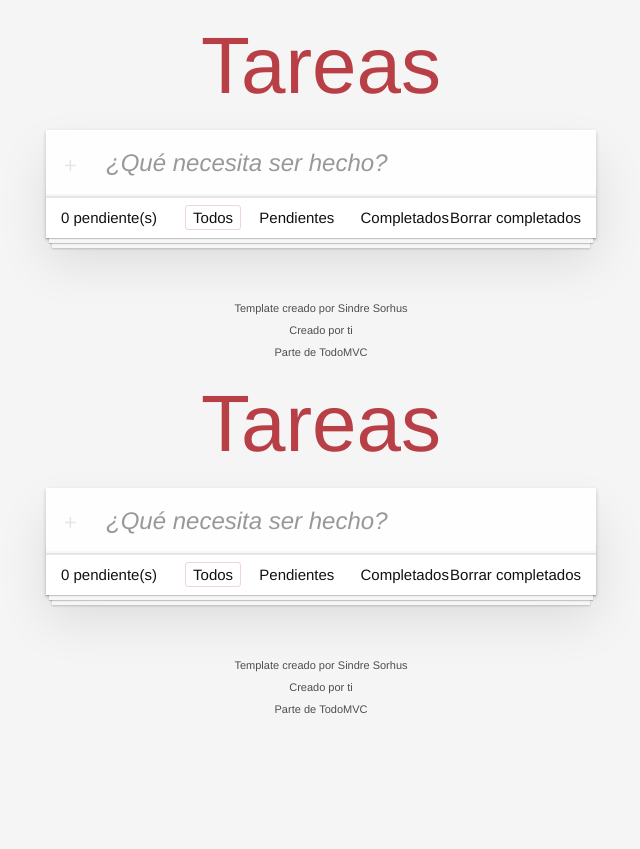
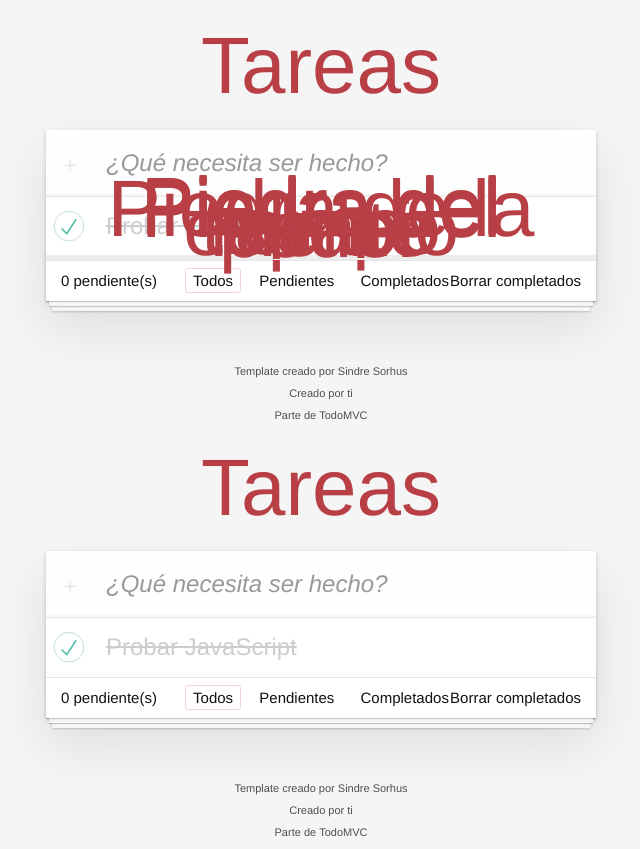
Before and after one commit to YerayGuP/todo-app, a website built with Vite: page src/todos/app.html in a window 1280 px wide. Shown: the whole page, without its empty margins (319-959 px from the left). Before the commit the page ends 800 px from the top, so only its background shows below. Built offline with nearby package versions, Linux system fonts and the light colour scheme.

Commit message:
Implementando todos al DOM

```diff
--- a/src/todos/app.html
+++ b/src/todos/app.html
@@ -20,14 +20,14 @@
           <ul class="todo-list">
               <!-- These are here just to show the structure of the list items -->
               <!-- List items should get the class "editing" when editing and "completed" when marked as completed -->
-              <!-- <li class="completed" data-id="abc">
+              <li class="completed" data-id="abc">
                   <div class="view">
                       <input class="toggle" type="checkbox" checked>
                       <label>Probar JavaScript</label>
                       <button class="destroy"></button>
                   </div>
                   <input class="edit" value="Create a TodoMVC template">
-              </li> -->
+              </li>
               <!-- <li>
                   <div class="view">
                       <input class="toggle" type="checkbox">
--- a/src/todos/app.js
+++ b/src/todos/app.js
@@ -1,9 +1,23 @@
 import html from './app.html?raw';
+import todoStore from '../store/todo.store';
+import { renderTodos } from './use-cases';
+
+const ElementId = {
+    TodoList: '.todo-list',
+
+}
 /**
  * Esta funcion se encarga de renderizar la aplicacion en el elemento con el id que se le pase
  * @param {string} elementId
  */
 export const App = (elementId) => {
+
+
+    const displayTodos = () => {
+        const todos = todoStore.getTodos(todoStore.getCurrentFilter());
+        renderTodos(ElementId.TodoList, todos);
+    }
+
 
     //esta funcion se ejecuta inmediatamente despues de ser definida y se encarga de renderizar la aplicacion
     //en el elemento con el id que se le pase. Esto se llama una funcion autoejecutable
@@ -11,6 +25,7 @@ export const App = (elementId) => {
         const app = document.createElement('div');
         app.innerHTML = html;
         document.querySelector(elementId).appendChild(app);
+        displayTodos();
     })();
 
 }
--- /dev/null
+++ b/src/todos/use-cases/create-todo-html.js
@@ -0,0 +1,14 @@
+import { Todo } from '../models/todo.model';
+
+/**
+ *
+ * @param {Todo} todo
+ */
+export const createTodoHTML = (todo) => {
+    if (!todo ) throw new Error('A TODO is required');
+    const html = `<h1>${todo.description}</h1>`;
+
+    const liElement = document.createElement('li');
+    liElement.innerHTML = html;
+    return liElement;
+}
--- /dev/null
+++ b/src/todos/use-cases/index.js
@@ -0,0 +1,2 @@
+export { renderTodos } from './render-todo';
+export { createTodoHTML } from './create-todo-html';
--- /dev/null
+++ b/src/todos/use-cases/render-todo.js
@@ -0,0 +1,13 @@
+import { Todo } from '../models/todo.model';
+import { createTodoHTML } from './create-todo-html';
+/**
+ *
+ * @param {HTMLElement} elementId
+ * @param {Todo} todos
+ */
+export const renderTodos = ( elementId, todos = [] ) => {
+    const element = document.querySelector(elementId);
+    todos.forEach( todo => {
+        element.append(createTodoHTML(todo));
+    })
+}
```
Also changed, not shown: src/store/todo.store.js (+7 -3 lines), README.md.
